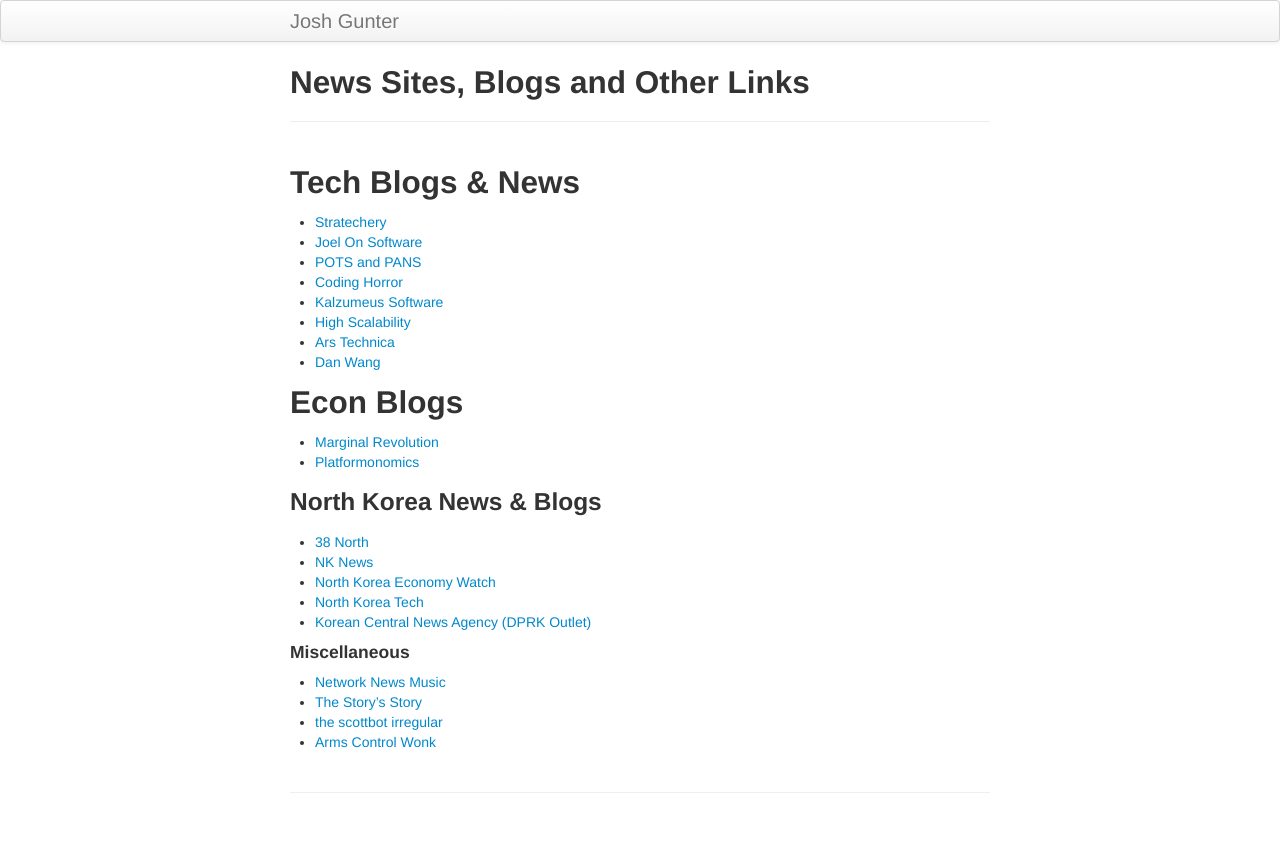
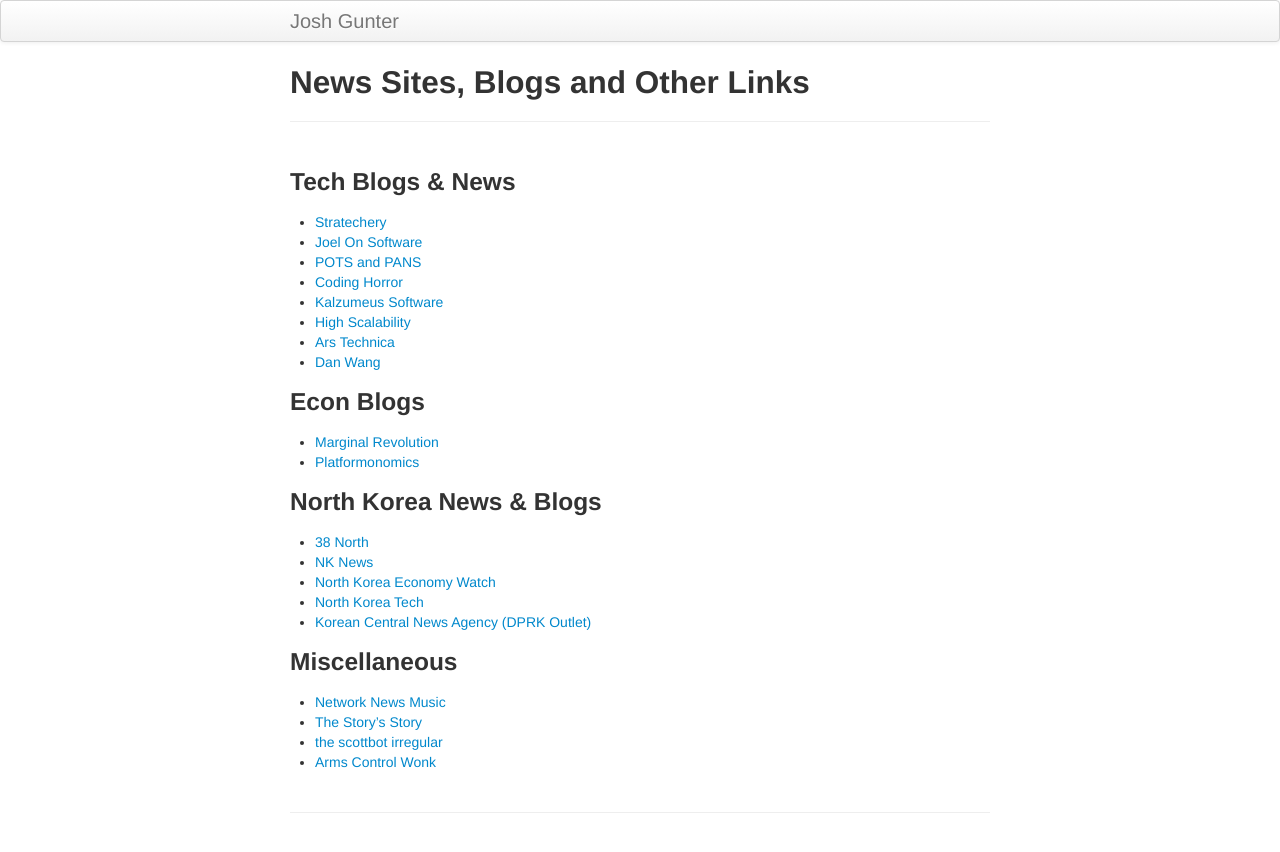
Before and after one commit to joshgunter/gunter_website, a Jekyll site: the page built from index.md, in a window 1280 px wide. Shown: the top 852 px of the page. Built offline with Jekyll 4.4.1, drawn with Linux system fonts in a browser that asks for light colours.

```diff
--- a/index.md
+++ b/index.md
@@ -4,7 +4,7 @@ title: News Sites, Blogs and Other Links
 description: Some lists of things I find interesting.
 ---
 
-##  Tech Blogs & News
+###  Tech Blogs & News
 - [Stratechery](https://stratechery.com/)
 - [Joel On Software](https://www.joelonsoftware.com/)
 - [POTS and PANS](https://potsandpansbyccg.com/)
@@ -14,7 +14,7 @@ description: Some lists of things I find interesting.
 - [Ars Technica](https://arstechnica.com/)
 - [Dan Wang](https://danwang.co/)
 
-## Econ Blogs
+### Econ Blogs
 - [Marginal Revolution](https://marginalrevolution.com/)
 - [Platformonomics](http://www.platformonomics.com/)
 
@@ -25,7 +25,7 @@ description: Some lists of things I find interesting.
 - [North Korea Tech](https://www.northkoreatech.org/)
 - [Korean Central News Agency (DPRK Outlet)](https://www.northkoreatech.org/)
 
-#### Miscellaneous
+### Miscellaneous
 - [Network News Music](https://www.networknewsmusic.com/)
 - [The Story's Story](https://jakeseliger.com/)
 - [the scottbot irregular](https://scottbot.net/)
```
